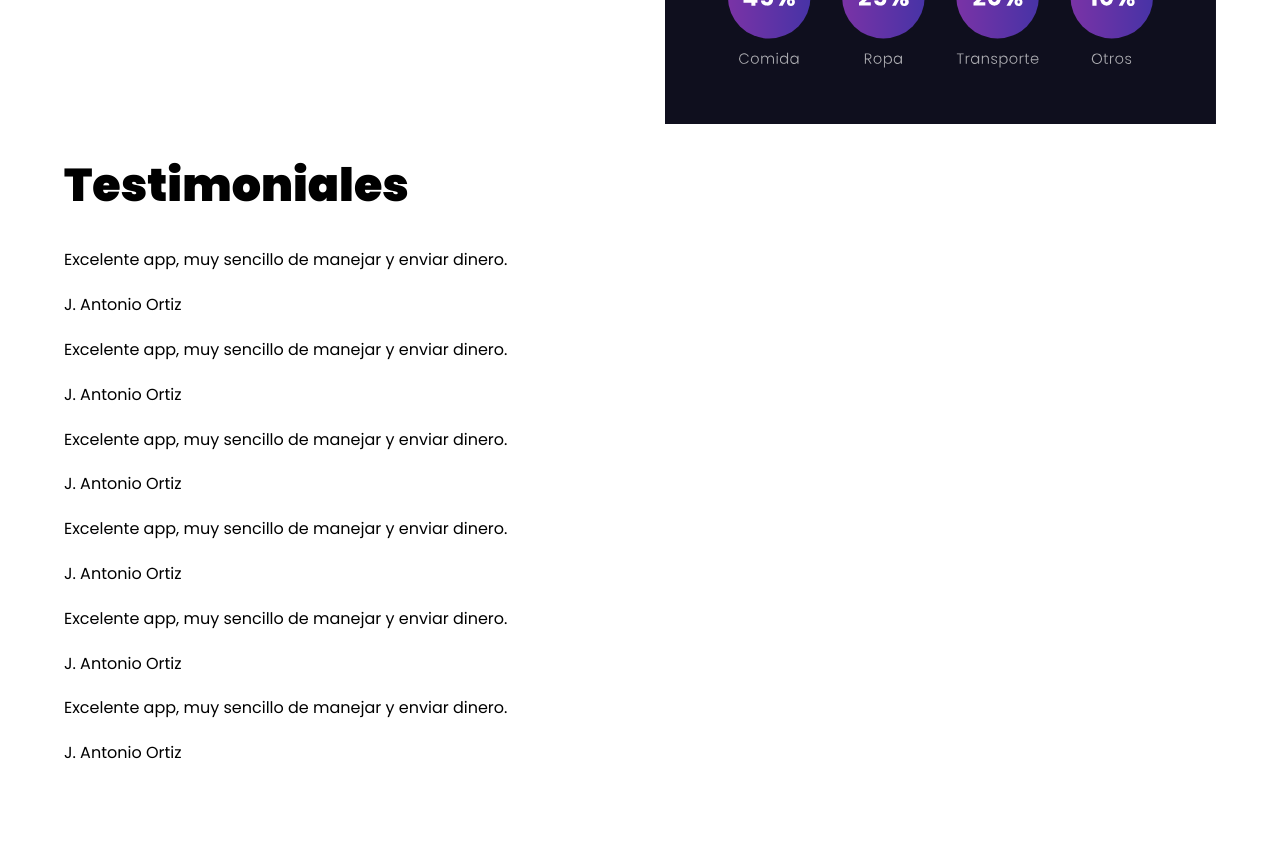
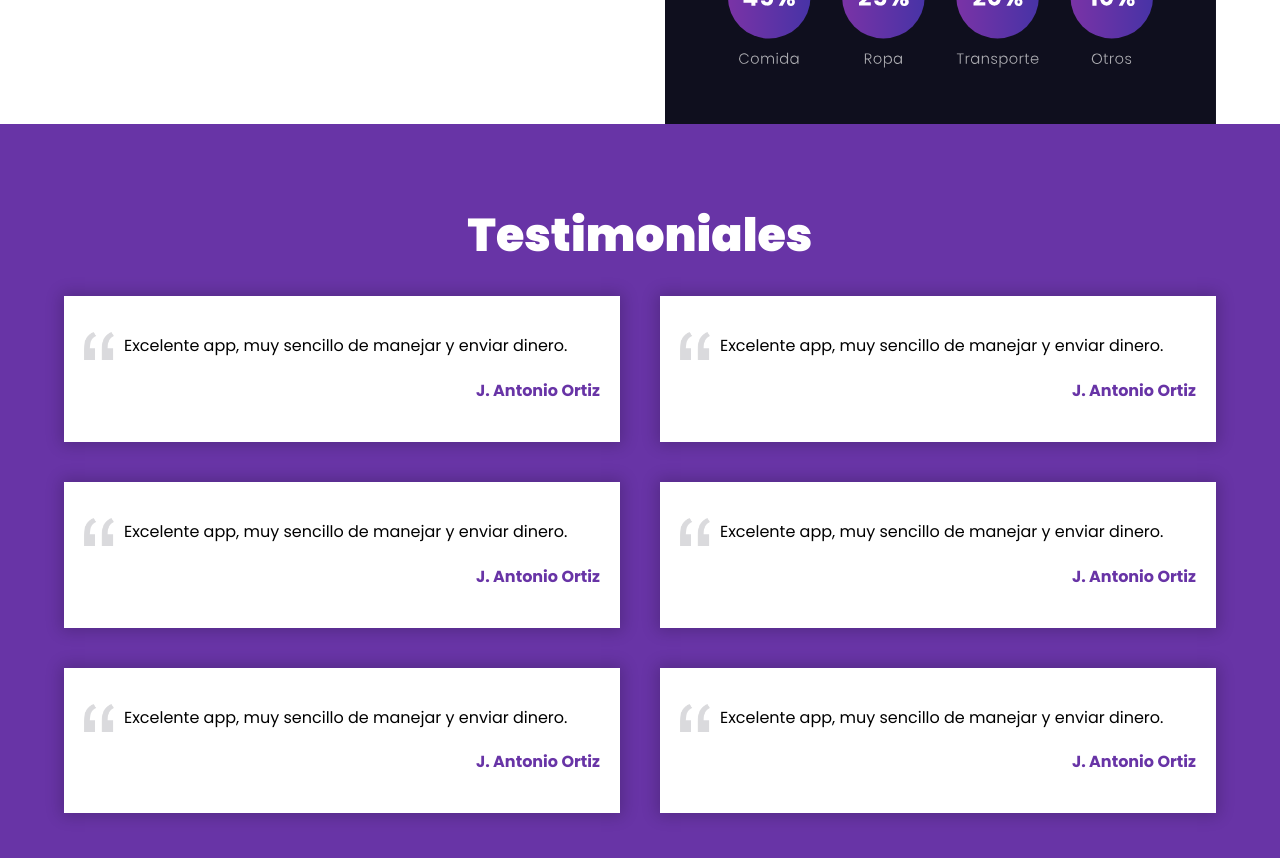
Before and after one commit to Antonioog/nucleus, a plain HTML site: page index.html in a window 1280 px wide. Shown: the part 3920-4778 px from the top of the page. Before the commit the page ends 4704 px from the top, so only its background shows below. Drawn offline with Linux system fonts and the light colour scheme.

Commit message:
Terminamos la seccion de testimoniales

```diff
--- a/css/styles.css
+++ b/css/styles.css
@@ -289,3 +289,51 @@ img {
     text-align: center;
   }
 }
+.testimoniales__heading {
+  color: var(--blanco);
+  text-align: center;
+}
+.testimoniales {
+  background-color: var(--primario);
+  padding: 5rem 0;
+}
+.testimoniales__heading {
+  color: var(--blanco);
+}
+.testimoniales__grid {
+  display: grid;
+  grid-template-columns: 1fr;
+  gap: 4rem;
+}
+@media (min-width: 768px) {
+  .testimoniales__grid {
+    grid-template-columns: repeat(2, 1fr);
+  }
+}
+.testimonial {
+  box-shadow: 0px 0px 15px 3px rgb(0 0 0 / 0.2);
+  background-color: var(--blanco);
+  padding: 2rem;
+  position: relative;
+}
+
+.testimonial__texto {
+  padding-left: 4rem;
+}
+.testimonial__texto::before {
+  content: "";
+  background-image: url(../img/comilla.png);
+  background-size: 3rem;
+  background-repeat: no-repeat;
+  background-position: center;
+  width: 3rem;
+  height: 3rem;
+  position: absolute;
+  top: 35px;
+  left: 20px;
+}
+.testimonial__autor {
+  color: var(--primario);
+  font-weight: 700;
+  text-align: right;
+}
```
